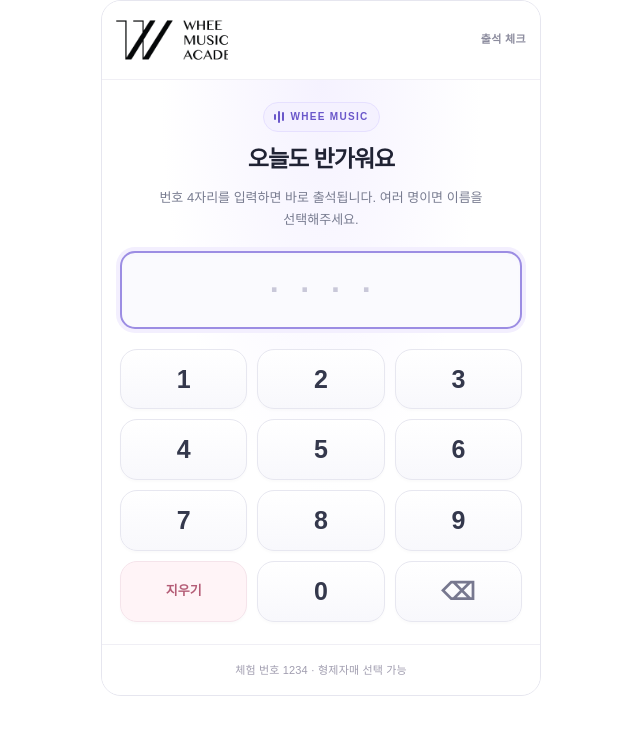
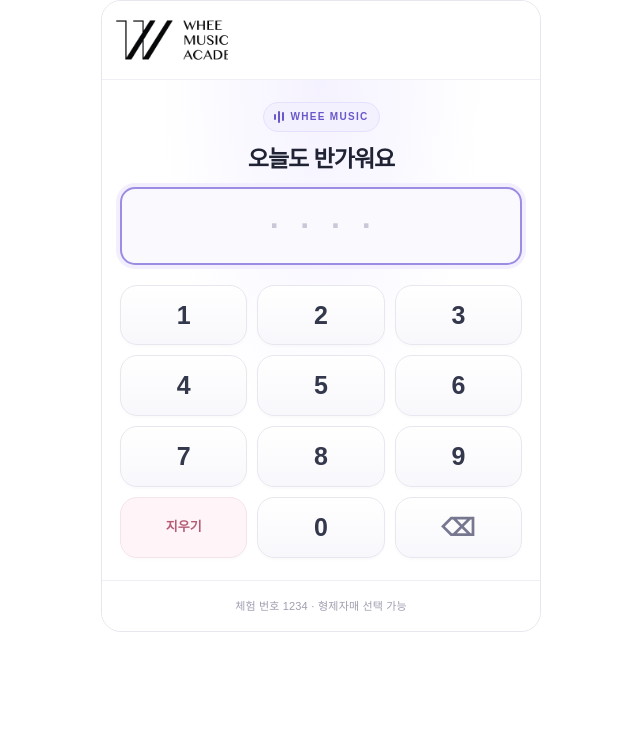
Before and after one commit to hwani7238/academy-web, a Next.js app: page /check-in/demo in a window 1280 px wide. Shown: the top 734 px of the page, without its empty margins (319-959 px from the left). Built offline with nearby package versions, Linux system fonts and the light colour scheme.

Commit message:
Serve the kiosk logo correctly and remove extra header copy

```diff
--- a/src/components/operations/CheckIn.tsx
+++ b/src/components/operations/CheckIn.tsx
@@ -42,12 +42,12 @@ export function CheckIn({ demo }: { demo?: Demo }) {
   const attend = (id: string) => run(() => saveAttendance(id));
   return <div className={`whee-ops kiosk kiosk-light ${demo ? 'embedded' : ''}`}>
     <div className="kiosk-shell">
-    <header className="kiosk-topbar"><div className="kiosk-logo"><Image src="/logo.png" alt="WHEE MUSIC ACADEMY 위뮤직 아카데미" width={1024} height={576} priority unoptimized /></div><span className="kiosk-header-label">출석 체크</span></header>
+    <header className="kiosk-topbar"><div className="kiosk-logo"><Image src="/logo.png?kiosk=1" alt="WHEE MUSIC ACADEMY 위뮤직 아카데미" width={1024} height={576} priority unoptimized /></div></header>
     <div className="kiosk-inner"><div className="kiosk-heading"><span className="kiosk-eyebrow" aria-hidden="true"><span className="kiosk-sound-bars"><i/><i/><i/></span>WHEE MUSIC</span><h1>{registered ? '오늘도 반가워요' : '출석 기기 등록'}</h1></div>
     {!registered ? <form onSubmit={e => { e.preventDefault(); void run(async () => { await call({ action: 'pair', code: code.trim() }); setRegistered(true); setCode(''); }); }}>
       <p>원장님 관리 화면에서 만든 등록 코드를 입력해주세요.</p><label>기기 등록 코드<input value={code} onChange={e => setCode(e.target.value)} autoComplete="off" required /></label><button className="primary" disabled={busy}>이 아이폰 등록</button>
     </form> : success ? <div className="kiosk-success" role="status"><span className="kiosk-success-icon" aria-hidden="true">✓</span><h2>{message}</h2><p>잠시 후 처음 화면으로 돌아갑니다.</p></div> : matches.length ? <div className="matches"><p>출석할 학생과 과목을 선택해주세요.</p>{matches.map(m => <button disabled={busy} key={m.id} onClick={() => void attend(m.id)}>{m.name}<span>출석하기 →</span></button>)}<button className="quiet" disabled={busy} onClick={() => { enteredDigits.current=''; setMatches([]); setDigits(''); setMessage(''); }}>번호 다시 입력</button></div> : <form onSubmit={e => e.preventDefault()}>
-      <p>번호 4자리를 입력하면 바로 출석됩니다. 여러 명이면 이름을 선택해주세요.</p><label className="sr-only" htmlFor={demo ? 'demo-digits' : 'digits'}>휴대폰 뒷번호</label><input id={demo ? 'demo-digits' : 'digits'} className="digit-display" disabled={busy} inputMode="numeric" autoComplete="off" maxLength={4} value={digits} onChange={e => changeDigits(e.target.value)} placeholder="····" />
+      <label className="sr-only" htmlFor={demo ? 'demo-digits' : 'digits'}>휴대폰 뒷번호</label><input id={demo ? 'demo-digits' : 'digits'} className="digit-display" disabled={busy} inputMode="numeric" autoComplete="off" maxLength={4} value={digits} onChange={e => changeDigits(e.target.value)} placeholder="····" />
       <div className="keypad">{['1','2','3','4','5','6','7','8','9','지우기','0','⌫'].map(k => <button type="button" disabled={busy} key={k} aria-label={k === '⌫' ? '마지막 숫자 지우기' : k} onClick={() => changeDigits(k === '지우기' ? '' : k === '⌫' ? enteredDigits.current.slice(0, -1) : enteredDigits.current + k)}>{k}</button>)}</div>{busy && <p role="status">출석 처리 중…</p>}
     </form>}{!success && message && <p className="error" role="alert">{message}</p>}</div><p className="kiosk-footer">{demo ? '체험 번호 1234 · 형제자매 선택 가능' : '위뮤직 아카데미 · 출석 체크'}</p></div>
   </div>;
--- a/src/components/operations/check-in.css
+++ b/src/components/operations/check-in.css
@@ -5,7 +5,6 @@
 /* Frame the existing logo's white margins without changing the original artwork. */
 .kiosk-light .kiosk-logo{position:relative;width:170px;height:50px;overflow:hidden;flex-shrink:0}
 .kiosk-light .kiosk-logo img{position:absolute;left:-41px;top:-46px;width:253px;height:auto;max-width:none}
-.kiosk-light .kiosk-header-label{font-size:11px;font-weight:600;letter-spacing:.03em;color:#8c8c9e;white-space:nowrap}
 .kiosk-light .kiosk-inner{width:100%;max-width:none;flex:1;padding:28px 26px 24px;background:radial-gradient(ellipse at 50% 0,#f5f2ff 0,transparent 52%);text-align:center}
 .kiosk-light .kiosk-heading{margin-bottom:12px}
 .kiosk-light .kiosk-eyebrow{display:inline-flex;align-items:center;gap:7px;border:1px solid #e6e0ff;background:#f4f1ff;border-radius:30px;padding:6px 10px;font-size:10px;font-weight:750;letter-spacing:1.3px;color:#6a57ca;margin-bottom:12px}
--- a/src/lib/operations/management-host.ts
+++ b/src/lib/operations/management-host.ts
@@ -4,6 +4,6 @@ export function managementRoute(hostname: string, path: string): 'allow' | 'deny
   if (hostname !== 'manage.wheemusic.com') return 'allow';
   if (path === '/api/teacher/attendance' || path === '/api/check-in' || path === '/api/operations' || path.startsWith('/api/operations/') || path.startsWith('/api/cron/')) return 'allow';
   if (path.startsWith('/api/')) return 'deny-api';
-  if (['/login', '/operations', '/check-in'].includes(path) || path.startsWith('/_next/') || path === '/favicon.ico') return 'allow';
+  if (['/login', '/operations', '/check-in', '/logo.png'].includes(path) || path.startsWith('/_next/') || path === '/favicon.ico') return 'allow';
   return 'redirect';
 }
```
Also changed, not shown: 1 other file (tests, documents, lock files or other folders).
